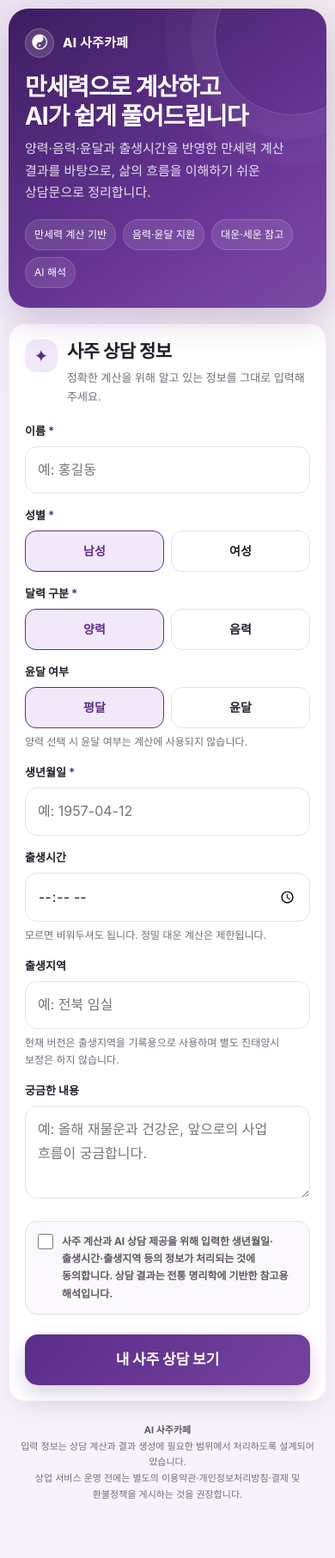
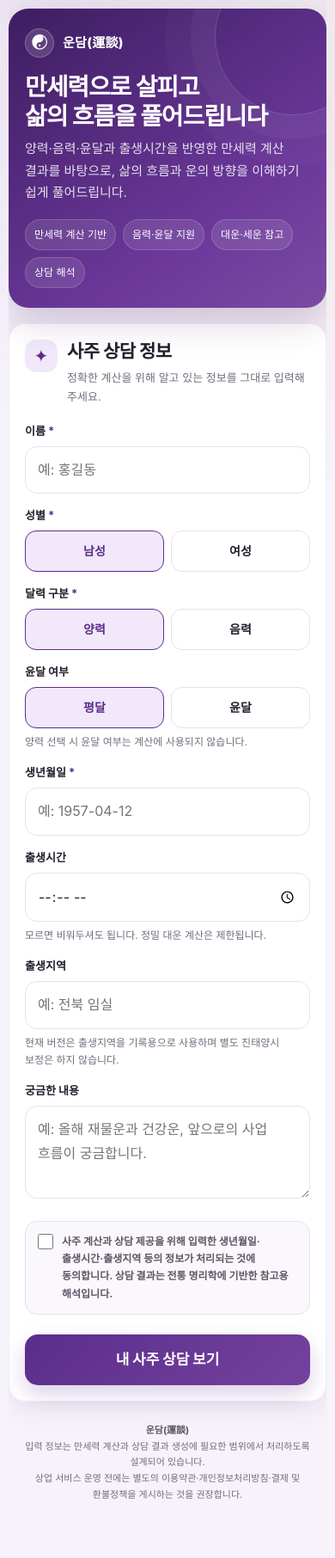
Before and after one commit to wangjael7959-beep/AI-SAZU-CAFE, a Flask app: page / in a window 390 px wide. Shown: the whole page at 86% size. Run offline with Flask 3, Linux system fonts and the light colour scheme.

Commit message:
Add files via upload

```diff
--- a/templates/index.html
+++ b/templates/index.html
@@ -4,8 +4,8 @@
   <meta charset="utf-8">
   <meta name="viewport" content="width=device-width, initial-scale=1, viewport-fit=cover">
   <meta name="theme-color" content="#4b2a7b">
-  <title>AI 사주카페 | 만세력 기반 사주 상담</title>
-  <meta name="description" content="음력·양력·윤달과 출생시간을 반영한 만세력 계산을 바탕으로 AI가 이해하기 쉽게 풀어드리는 사주 상담 서비스입니다.">
+  <title>운담(運談) | 만세력 기반 사주상담</title>
+  <meta name="description" content="음력·양력·윤달과 출생시간을 반영한 만세력 계산을 바탕으로 삶의 흐름을 이해하기 쉽게 풀어드리는 사주상담 서비스입니다.">
   <style>
     :root{
       --bg:#f7f3fb;
@@ -24,7 +24,12 @@
       --radius:22px;
     }
     *{box-sizing:border-box}
-    html{scroll-behavior:smooth}
+    html{
+      scroll-behavior:smooth;
+      width:100%;
+      max-width:100%;
+      overflow-x:hidden;
+    }
     body{
       margin:0;
       color:var(--ink);
@@ -35,8 +40,19 @@
       font-family:-apple-system,BlinkMacSystemFont,"Apple SD Gothic Neo","Noto Sans KR","Malgun Gothic","Segoe UI",sans-serif;
       line-height:1.7;
       word-break:keep-all;
+      width:100%;
+      max-width:100%;
+      overflow-x:hidden;
     }
-    .wrap{width:min(820px,calc(100% - 28px));margin:0 auto;padding:24px 0 64px}
+    img,svg,canvas,video{max-width:100%;height:auto}
+    .wrap{
+      width:calc(100% - 28px);
+      max-width:820px;
+      min-width:0;
+      margin:0 auto;
+      padding:24px 0 64px;
+      overflow-x:clip;
+    }
     .hero{
       background:linear-gradient(145deg,#3e1d61,#6b389a 68%,#7a4ba2);
       color:#fff;
@@ -137,7 +153,11 @@
     .subsection h3{margin:0 0 9px;font-size:16px}
     .flow{
       padding:14px;border-radius:14px;background:#faf8fc;border:1px dashed #d9c9e5;
-      font-size:14px;line-height:1.75
+      font-size:14px;line-height:1.75;
+      max-width:100%;
+      min-width:0;
+      overflow-wrap:anywhere;
+      word-break:break-word;
     }
     .ai-card{
       margin-top:18px;background:#fff;border-radius:var(--radius);padding:22px;
@@ -148,7 +168,11 @@
       border-radius:999px;padding:7px 11px;font-size:12px;font-weight:850
     }
     .ai-text{
-      margin-top:17px;font-size:16px;line-height:1.95;white-space:pre-line;color:#302938
+      margin-top:17px;font-size:16px;line-height:1.95;white-space:pre-line;color:#302938;
+      max-width:100%;
+      min-width:0;
+      overflow-wrap:anywhere;
+      word-break:break-word;
     }
     .notice{
       margin-top:18px;padding:15px 16px;border-radius:15px;background:#fffaf0;
@@ -157,7 +181,18 @@
     .footer{text-align:center;color:var(--muted);font-size:11px;padding:24px 12px 0}
     .footer strong{color:#5d5565}
     @media (max-width:620px){
-      .wrap{width:min(100% - 20px,820px);padding-top:10px}
+      .wrap{
+        width:calc(100% - 20px);
+        max-width:calc(100% - 20px);
+        min-width:0;
+        padding-top:10px;
+        margin-left:auto;
+        margin-right:auto;
+      }
+      .card,.ai-card,.hero,.pillars,.manse-item,.flow{
+        max-width:100%;
+        min-width:0;
+      }
       .hero{padding:23px 19px;border-radius:23px}
       .card,.ai-card{padding:18px;border-radius:19px}
       .grid,.manse-grid{grid-template-columns:1fr}
@@ -170,14 +205,14 @@
 <body>
   <main class="wrap">
     <section class="hero">
-      <div class="brand"><span class="brand-mark">☯</span> AI 사주카페</div>
-      <h1>만세력으로 계산하고<br>AI가 쉽게 풀어드립니다</h1>
-      <p>양력·음력·윤달과 출생시간을 반영한 만세력 계산 결과를 바탕으로, 삶의 흐름을 이해하기 쉬운 상담문으로 정리합니다.</p>
+      <div class="brand"><span class="brand-mark">☯</span> 운담(運談)</div>
+      <h1>만세력으로 살피고<br>삶의 흐름을 풀어드립니다</h1>
+      <p>양력·음력·윤달과 출생시간을 반영한 만세력 계산 결과를 바탕으로, 삶의 흐름과 운의 방향을 이해하기 쉽게 풀어드립니다.</p>
       <div class="trust-row">
         <span class="trust-chip">만세력 계산 기반</span>
         <span class="trust-chip">음력·윤달 지원</span>
         <span class="trust-chip">대운·세운 참고</span>
-        <span class="trust-chip">AI 해석</span>
+        <span class="trust-chip">상담 해석</span>
       </div>
     </section>
 
@@ -253,7 +288,7 @@
 
         <label class="consent">
           <input type="checkbox" required>
-          <span>사주 계산과 AI 상담 제공을 위해 입력한 생년월일·출생시간·출생지역 등의 정보가 처리되는 것에 동의합니다. 상담 결과는 전통 명리학에 기반한 참고용 해석입니다.</span>
+          <span>사주 계산과 상담 제공을 위해 입력한 생년월일·출생시간·출생지역 등의 정보가 처리되는 것에 동의합니다. 상담 결과는 전통 명리학에 기반한 참고용 해석입니다.</span>
         </label>
 
         <button class="submit" type="submit">내 사주 상담 보기</button>
@@ -272,7 +307,7 @@
       <div class="result-head">
         <div class="eyebrow">MANSE CALCULATION</div>
         <h2>만세력 계산 결과</h2>
-        <p>입력값을 변환·계산한 뒤 AI 상담에 그대로 사용한 기초 자료입니다.</p>
+        <p>입력값을 변환·계산한 뒤 상담 해석에 그대로 사용한 기초 자료입니다.</p>
       </div>
 
       <div class="manse-grid">
@@ -322,12 +357,12 @@
     {% endif %}
 
     {% if result %}
-      {% set ai_result = result.split('AI 사주 상담', 1)[-1] %}
+      {% set ai_result = result %}
     <section class="ai-card">
-      <span class="ai-badge">✦ AI 해석</span>
+      <span class="ai-badge">✦ 운담 해석</span>
       <div class="result-head" style="margin-top:14px">
-        <h2>AI 사주 상담</h2>
-        <p>위 만세력 계산값을 변경하지 않고 해석에만 사용했습니다.</p>
+        <h2>운담 사주상담</h2>
+        <p>위 만세력 계산값을 바탕으로 삶의 흐름을 해석했습니다.</p>
       </div>
       <div class="ai-text">{{ ai_result }}</div>
 
@@ -338,8 +373,8 @@
     {% endif %}
 
     <footer class="footer">
-      <strong>AI 사주카페</strong><br>
-      입력 정보는 상담 계산과 결과 생성에 필요한 범위에서 처리하도록 설계되어 있습니다.<br>
+      <strong>운담(運談)</strong><br>
+      입력 정보는 만세력 계산과 상담 결과 생성에 필요한 범위에서 처리하도록 설계되어 있습니다.<br>
       상업 서비스 운영 전에는 별도의 이용약관·개인정보처리방침·결제 및 환불정책을 게시하는 것을 권장합니다.
     </footer>
   </main>
```
